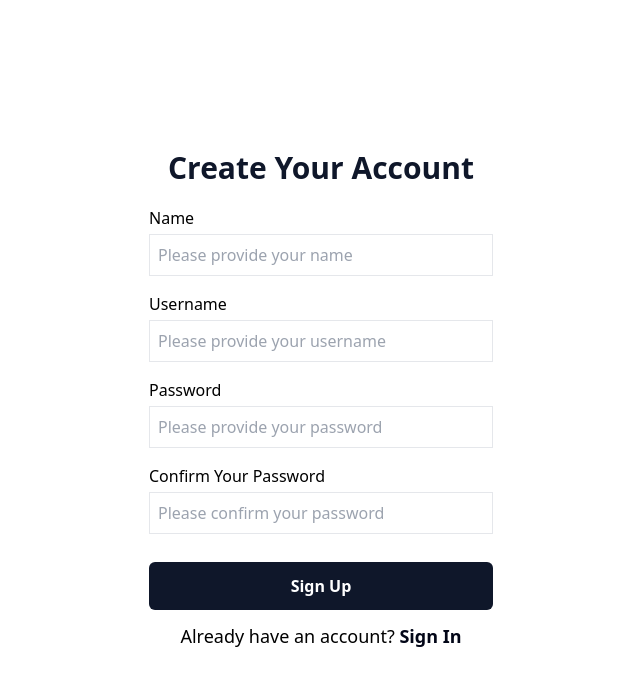
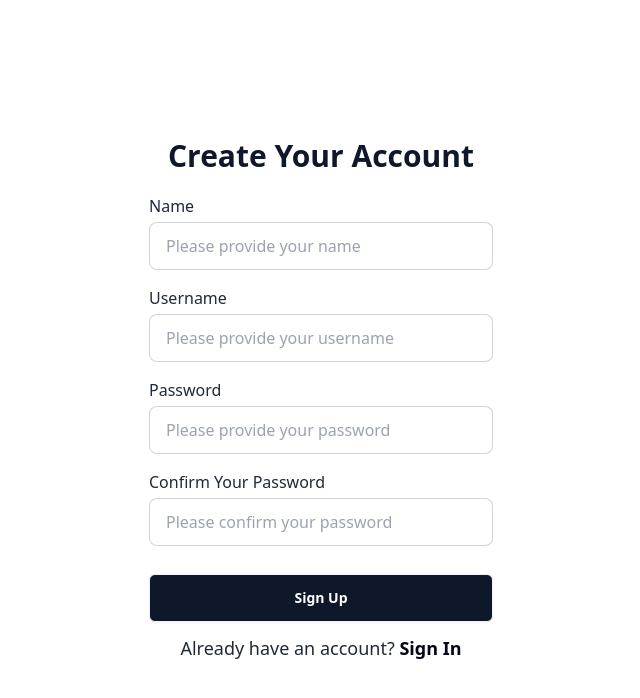
Before and after one commit to adriandotdev/nextjs-todo-app, a Next.js app: page /signup in a window 1280 px wide. Shown: the top 698 px of the page, without its empty margins (319-959 px from the left). Built offline with nearby package versions, Linux system fonts and the light colour scheme.

Commit message:
development: INTEGRATED daisyui library

```diff
--- a/app/layout.jsx
+++ b/app/layout.jsx
@@ -3,7 +3,7 @@ import React from "react";
 import "@styles/globals.css";
 const RootLayout = ({ children }) => {
 	return (
-		<html>
+		<html data-theme="light">
 			<body>{children}</body>
 		</html>
 	);
--- a/components/SignInForm.jsx
+++ b/components/SignInForm.jsx
@@ -88,10 +88,8 @@ const SignInForm = () => {
 						{...register("username", {
 							required: "Please provide your username",
 						})}
-						className={`p-2 border ${
-							errors.username?.message
-								? "border-red-500 outline-red-500"
-								: "border outline-black"
+						className={`input input-bordered ${
+							errors.username?.message ? "input-error" : "input-bordered"
 						}`}
 						type="text"
 						name="username"
@@ -113,10 +111,8 @@ const SignInForm = () => {
 						{...register("password", {
 							required: "Please provide your password",
 						})}
-						className={`p-2 border ${
-							errors.username?.message
-								? "border-red-500 outline-red-500"
-								: "border outline-black"
+						className={`input input-bordered ${
+							errors.username?.message ? "input-error" : "input-bordered"
 						}`}
 						type="password"
 						name="password"
@@ -132,7 +128,7 @@ const SignInForm = () => {
 
 				<button
 					disabled={isSubmitting}
-					className="font-bold bg-slate-900 text-white p-3 mt-3 cursor-pointer hover:bg-slate-800 transition-all active:scale-110 active:bg-slate-600 rounded-md"
+					className="btn font-bold bg-slate-900 text-white p-3 mt-3 cursor-pointer hover:bg-slate-800 transition-all active:scale-110 active:bg-slate-600 rounded-md"
 				>
 					{isSubmitting ? <CircularProgress size="1em" /> : "Sign In"}
 				</button>
--- a/components/SignUpForm.jsx
+++ b/components/SignUpForm.jsx
@@ -97,10 +97,8 @@ const SignUpForm = () => {
 						Name
 					</label>
 					<input
-						className={`p-2 border ${
-							errors.name?.message
-								? "border-red-500 outline-red-500"
-								: "border outline-black"
+						className={`input input-bordered ${
+							errors.name?.message ? "input-error" : "input-bordered"
 						}`}
 						type="text"
 						name="name"
@@ -120,10 +118,8 @@ const SignUpForm = () => {
 						Username
 					</label>
 					<input
-						className={`p-2 border ${
-							errors.username?.message
-								? "border-red-500 outline-red-500"
-								: "border outline-black"
+						className={`input input-bordered ${
+							errors.username?.message ? "input-error" : "input-bordered"
 						}`}
 						type="text"
 						name="username"
@@ -149,10 +145,8 @@ const SignUpForm = () => {
 						Password
 					</label>
 					<input
-						className={`p-2 border ${
-							errors.password?.message
-								? "border-red-500 outline-red-500"
-								: "border outline-black"
+						className={`input input-bordered ${
+							errors.password?.message ? "input-error" : "input-bordered"
 						}`}
 						type="password"
 						name="password"
@@ -178,10 +172,8 @@ const SignUpForm = () => {
 						Confirm Your Password
 					</label>
 					<input
-						className={`p-2 border ${
-							errors.confirmPassword?.message
-								? "border-red-500 outline-red-500"
-								: "border outline-black"
+						className={`input input-bordered ${
+							errors.confirmPassword?.message ? "input-error" : "input-bordered"
 						}`}
 						type="password"
 						name="confirmPassword"
@@ -204,7 +196,7 @@ const SignUpForm = () => {
 
 				<button
 					disabled={isSubmitting}
-					className="font-bold bg-slate-900 text-white p-3 mt-3 cursor-pointer hover:bg-slate-800 transition-all active:scale-110 active:bg-slate-600 rounded-md"
+					className="btn font-bold bg-slate-900 text-white p-3 mt-3 cursor-pointer hover:bg-slate-800 transition-all active:scale-110 active:bg-slate-600 rounded-md"
 				>
 					{isSubmitting ? <CircularProgress size={"1em"} /> : "Sign Up"}
 				</button>
--- a/package.json
+++ b/package.json
@@ -28,6 +28,7 @@
 	},
 	"devDependencies": {
 		"@types/bcrypt": "^5.0.2",
+		"daisyui": "^4.12.13",
 		"postcss": "^8",
 		"tailwindcss": "^3.4.1"
 	}
--- a/tailwind.config.js
+++ b/tailwind.config.js
@@ -13,5 +13,8 @@ module.exports = {
 			},
 		},
 	},
-  plugins: [],
+	plugins: [require("daisyui")],
+	daisyui: {
+		themes: ["light", "dark", "cupcake"],
+	},
 };
```
Also changed, not shown: 1 other file (tests, documents, lock files or other folders). Lines whose indentation alone changed are shown as unchanged.
